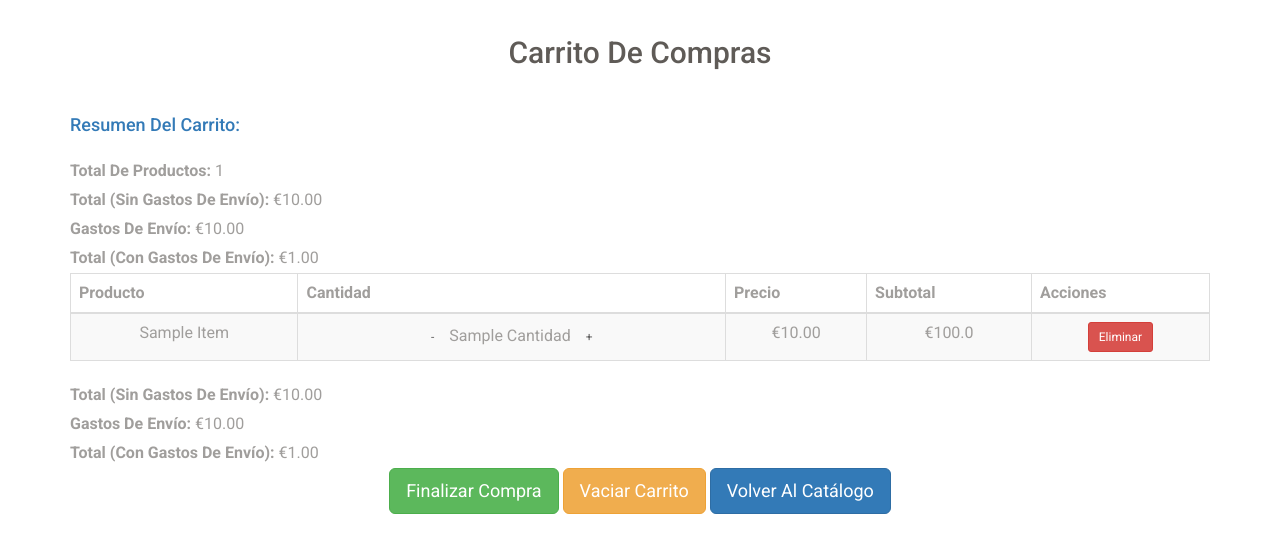
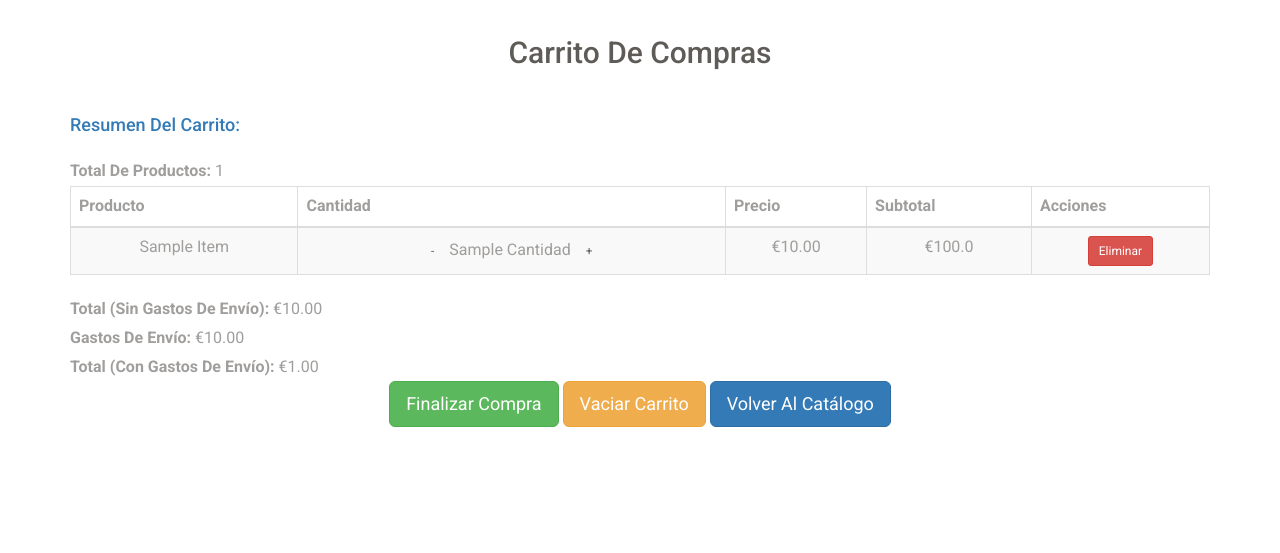
Before and after one commit to Pablito2442/Dunder-Tifflin, a Django app: template carrito/templates/carrito/carrito.html in a window 1280 px wide. Shown: the part 114-667 px from the top of the page. Run offline with Django 5.2, Linux system fonts and the light colour scheme; the template is opened without the code that fills it: most values are stand-ins (such as "Sample title", 1, 10 or a date in 2020); some libraries are stand-ins or nearby versions.

Commit message:
arreglo de duplicidad en carrito html

```diff
--- a/carrito/templates/carrito/carrito.html
+++ b/carrito/templates/carrito/carrito.html
@@ -55,9 +55,6 @@
                 <h1 class="text-primary">Resumen del Carrito:</h1>
                 <br>
                 <p><strong>Total de Productos:</strong> {{ carrito|length }}</p>
-                <p><strong>Total (sin gastos de envío):</strong> €{{ total|floatformat:2 }}</p>
-                <p><strong>Gastos de Envío:</strong> €{{ gastos_envio|floatformat:2 }}</p>
-                <p><strong>Total (con gastos de envío):</strong> €{{ total_con_envio|floatformat:2 }}</p>
             </div>
 
             <div class="table-responsive">
```
